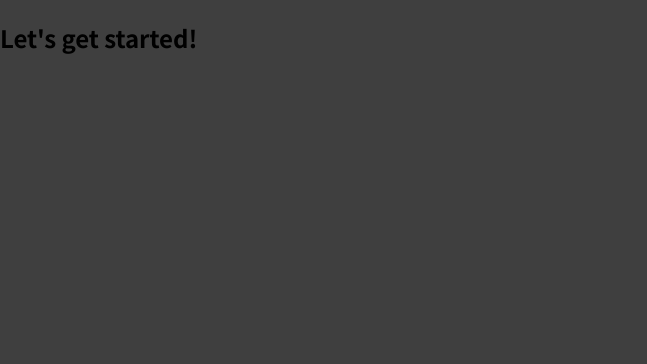
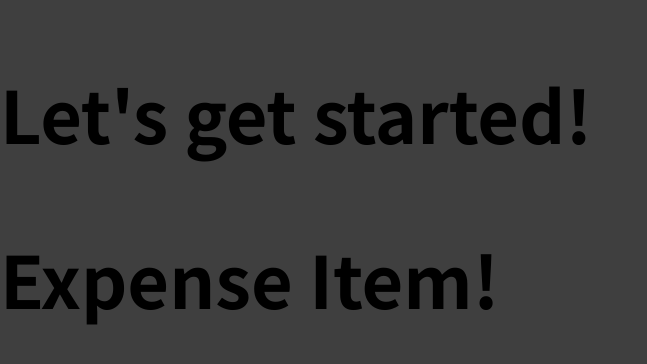
Before and after one commit to Leshista/ReactExpenseTracker, a JavaScript app: page / in a window 1280 px wide. Shown: the top 364 px of the page, without its empty margins (0-647 px from the left). Built offline with nearby package versions, Linux system fonts and the light colour scheme.

Commit message:
Learned how to create a custom component

```diff
--- a/src/App.js
+++ b/src/App.js
@@ -1,9 +1,9 @@
-function App() {
+import ExpenseItem from "./components/ExpenceItem";
+export default function App() {
   return (
     <div>
       <h2>Let's get started!</h2>
+      <ExpenseItem></ExpenseItem>
     </div>
   );
-}
-
-export default App;
+};
--- /dev/null
+++ b/src/components/ExpenceItem.js
@@ -0,0 +1,3 @@
+export default function ExpenseItem() {
+    return <h2>Expense Item!</h2>
+};
--- a/src/index.css
+++ b/src/index.css
@@ -1,14 +1,15 @@
-@import url('https://fonts.googleapis.com/css2?family=Noto+Sans+JP:wght@400;700&display=swap');
+@import url("https://fonts.googleapis.com/css2?family=Noto+Sans+JP:wght@400;700&display=swap");
 
 * {
   box-sizing: border-box;
 }
 
 html {
-  font-family: 'Noto Sans JP', sans-serif;
+  font-family: "Noto Sans JP", sans-serif;
 }
 
 body {
   margin: 0;
   background-color: #3f3f3f;
+  font-size: 3rem;
 }
```
Also changed, not shown: 1 other file (tests, documents, lock files or other folders).
